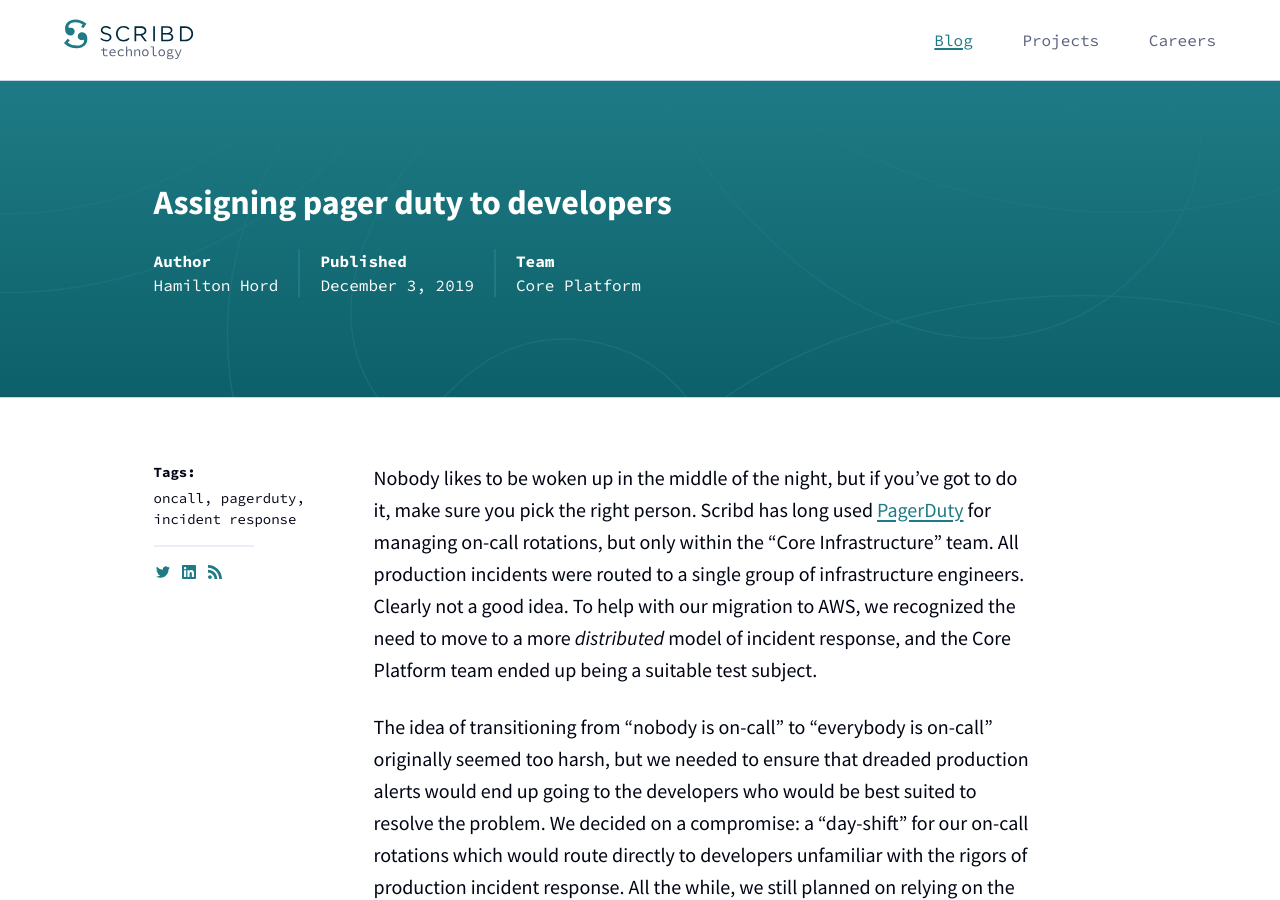
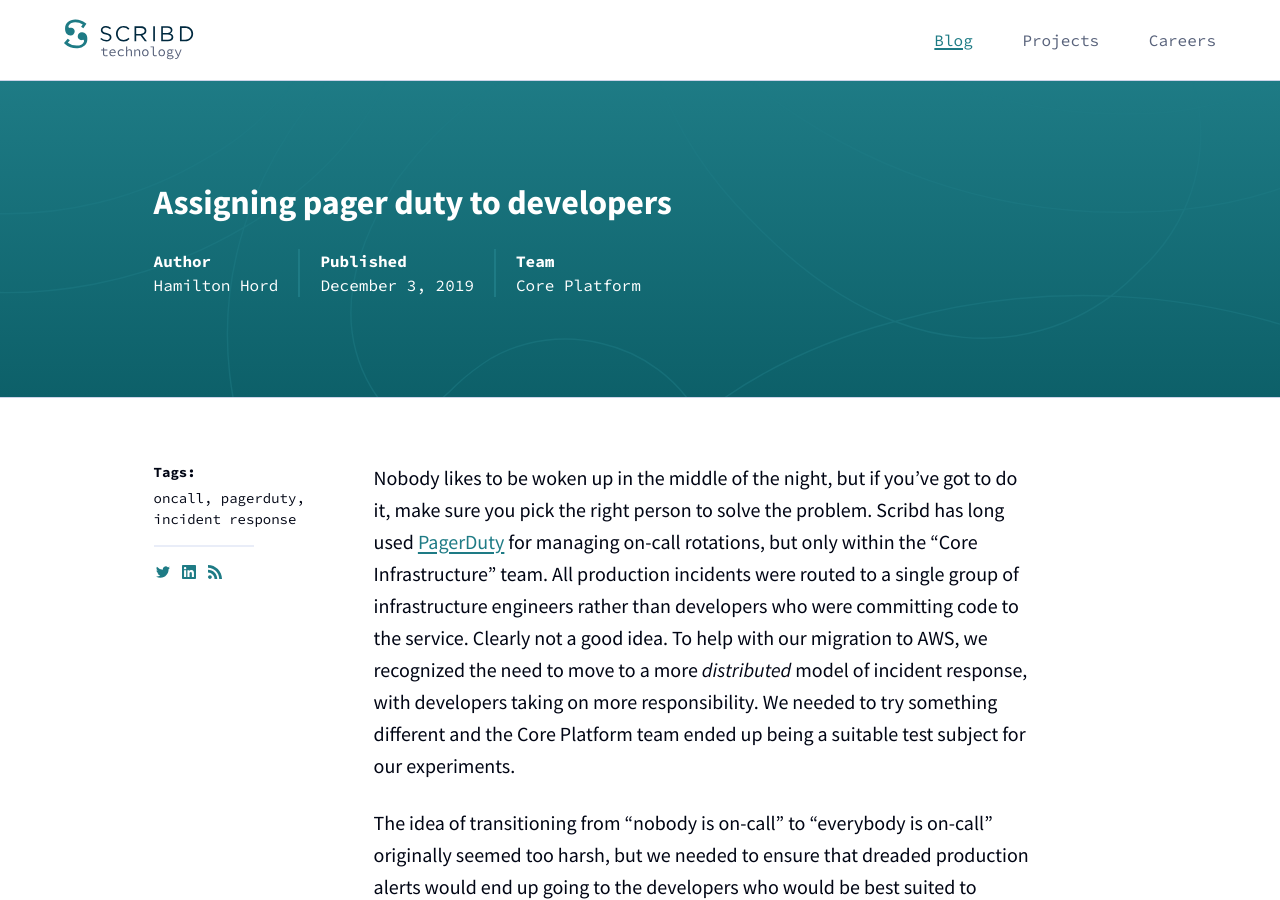
Before and after one commit to scribd/scribd.github.io, a Jekyll site: the page built from _posts/2019-12-03-managing-pagerduty-rotations.md, in a window 1280 px wide and 900 px high. Built offline with Jekyll 4.4.1, drawn with Linux system fonts in a browser that asks for light colours.

Commit message:
Punch up the intro a bit more

```diff
--- a/_posts/2019-12-03-managing-pagerduty-rotations.md
+++ b/_posts/2019-12-03-managing-pagerduty-rotations.md
@@ -10,13 +10,15 @@
 ---
 
 Nobody likes to be woken up in the middle of the night, but if you've got to do
-it, make sure you pick the right person. Scribd has long used
+it, make sure you pick the right person to solve the problem. Scribd has long used
 [PagerDuty](https://pagerduty.com) for managing on-call rotations, but only
 within the "Core Infrastructure" team. All production incidents were routed to
-a single group of infrastructure engineers. Clearly not a good idea. To help
+a single group of infrastructure engineers rather than developers who were
+committing code to the service. Clearly not a good idea. To help
 with our migration to AWS, we recognized the need to move to a more
-_distributed_ model of incident response, and the Core Platform team ended up
-being a suitable test subject.
+_distributed_ model of incident response, with developers taking on more
+responsibility. We needed to try something different and the Core Platform team
+ended up being a suitable test subject for our experiments.
 
 
 The idea of transitioning from "nobody is on-call" to "everybody is on-call"
```
